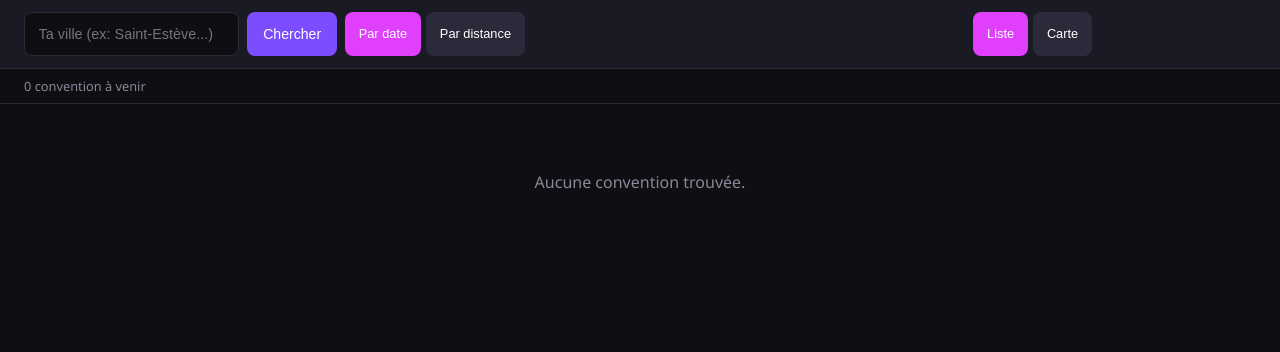
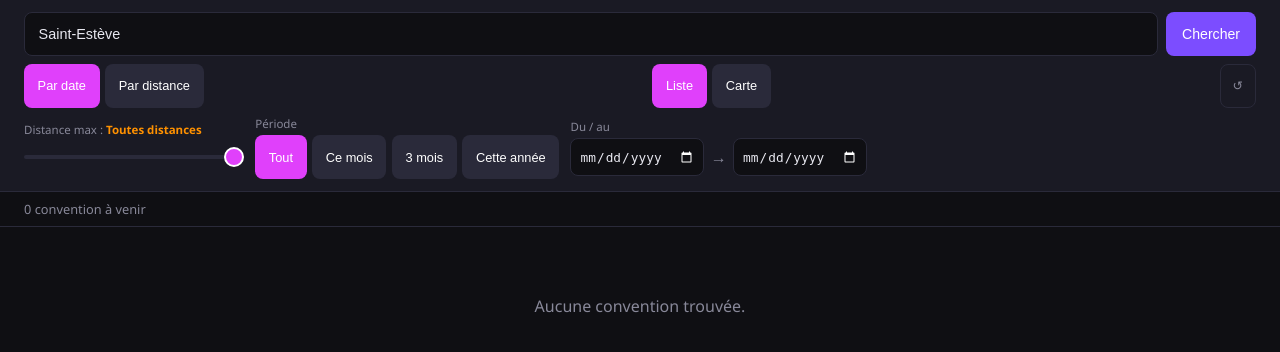
Before and after one commit to Alizee-M/Scrap-conventions, a Flask app: page / in a window 1280 px wide. Shown: the part 83-435 px from the top of the page. Run offline with Flask 3, Linux system fonts and the light colour scheme; data that the repository does not hold is empty.

Commit message:
Ajouter filtres distance (slider) et date (presets + plage)
Saint-Estève est préremplie comme ville par défaut pour calculer
la distance. Filtrage côté client, pas de rappel API nécessaire.

```diff
--- a/templates/index.html
+++ b/templates/index.html
@@ -138,6 +138,85 @@
     padding: 0 0.75rem;
     flex-shrink: 0;
   }
+
+  /* ── Filters ── */
+  .filter-group {
+    display: flex;
+    flex-direction: column;
+    gap: 0.3rem;
+    flex: 1;
+    min-width: 160px;
+  }
+
+  .filter-label {
+    color: var(--muted);
+    font-size: 0.72rem;
+  }
+
+  .filter-label span { color: var(--orange); font-weight: 600; }
+
+  input[type="range"] {
+    width: 100%;
+    height: 32px;
+    background: transparent;
+    -webkit-appearance: none;
+  }
+
+  input[type="range"]::-webkit-slider-runnable-track {
+    height: 4px;
+    background: var(--border);
+    border-radius: 2px;
+  }
+
+  input[type="range"]::-webkit-slider-thumb {
+    -webkit-appearance: none;
+    width: 20px;
+    height: 20px;
+    border-radius: 50%;
+    background: var(--accent);
+    border: 2px solid #fff;
+    margin-top: -8px;
+    cursor: pointer;
+  }
+
+  input[type="range"]::-moz-range-track {
+    height: 4px;
+    background: var(--border);
+    border-radius: 2px;
+  }
+
+  input[type="range"]::-moz-range-thumb {
+    width: 16px;
+    height: 16px;
+    border-radius: 50%;
+    background: var(--accent);
+    border: 2px solid #fff;
+    cursor: pointer;
+  }
+
+  .date-range-inputs {
+    display: flex;
+    align-items: center;
+    gap: 0.4rem;
+    color: var(--muted);
+  }
+
+  input[type="date"] {
+    flex: 1;
+    min-width: 0;
+    background: var(--bg);
+    border: 1px solid var(--border);
+    color: var(--text);
+    border-radius: 8px;
+    padding: 0.45rem 0.5rem;
+    font-size: 0.8rem;
+    outline: none;
+    min-height: 38px;
+    -webkit-appearance: none;
+    color-scheme: dark;
+  }
+
+  input[type="date"]:focus { border-color: var(--accent); }
 
   /* ── Stats ── */
   .stats {
@@ -295,6 +374,7 @@
 
     .controls {
       flex-direction: row;
+      flex-wrap: wrap;
       padding: 0.75rem 1.5rem;
       align-items: center;
     }
@@ -304,6 +384,8 @@
 
     .btn-group { flex: none; }
     .btn-group button { flex: none; padding: 0 0.85rem; }
+
+    .filter-group { flex: none; min-width: 220px; }
 
     .stats { padding: 0.5rem 1.5rem; font-size: 0.8rem; }
 
@@ -350,7 +432,7 @@
 <div class="controls">
   <!-- Row 1 : search -->
   <div class="controls-row" style="flex:1; width:100%;">
-    <input type="text" id="location" placeholder="Ta ville (ex: Saint-Estève...)" autocomplete="off" />
+    <input type="text" id="location" placeholder="Ta ville (ex: Saint-Estève...)" autocomplete="off" value="Saint-Estève" />
     <button id="btn-search">Chercher</button>
   </div>
   <!-- Row 2 : sort + view + refresh -->
@@ -364,6 +446,30 @@
       <button id="btn-view-map" onclick="setView('map')">Carte</button>
     </div>
     <button class="btn-refresh" id="btn-refresh" onclick="refresh()" style="margin-left:0.5rem;">↺</button>
+  </div>
+  <!-- Row 3 : filters -->
+  <div class="controls-row" style="width:100%; flex-wrap:wrap; gap:0.7rem;">
+    <div class="filter-group">
+      <label class="filter-label">Distance max : <span id="dist-value">Toutes distances</span></label>
+      <input type="range" id="distance-slider" min="0" max="600" step="20" value="600">
+    </div>
+    <div class="filter-group">
+      <label class="filter-label">Période</label>
+      <div class="btn-group" id="date-presets">
+        <button class="active" onclick="setDatePreset('all', this)">Tout</button>
+        <button onclick="setDatePreset('month', this)">Ce mois</button>
+        <button onclick="setDatePreset('3months', this)">3 mois</button>
+        <button onclick="setDatePreset('year', this)">Cette année</button>
+      </div>
+    </div>
+    <div class="filter-group date-range">
+      <label class="filter-label">Du / au</label>
+      <div class="date-range-inputs">
+        <input type="date" id="date-from">
+        <span>→</span>
+        <input type="date" id="date-to">
+      </div>
+    </div>
   </div>
 </div>
 
@@ -390,6 +496,10 @@ let currentView = 'list';
 let userLat = null;
 let userLon = null;
 let conventions = [];
+let distanceMax = null;
+let dateFrom = null;
+let dateTo = null;
+const DIST_SLIDER_MAX = 600;
 
 // ── Leaflet ──────────────────────────────────────────────────────────────────
 const map = L.map('map', { zoomControl: true }).setView([46.6, 2.3], 6);
@@ -480,6 +590,44 @@ function sortedData(data) {
   return copy;
 }
 
+function filterData(data) {
+  return data.filter(c => {
+    if (distanceMax !== null) {
+      if (c.distance_km === null || c.distance_km === undefined || c.distance_km > distanceMax) return false;
+    }
+    if (dateFrom && (!c.date || c.date < dateFrom)) return false;
+    if (dateTo && (!c.date || c.date > dateTo)) return false;
+    return true;
+  });
+}
+
+function setDatePreset(preset, btn) {
+  document.querySelectorAll('#date-presets button').forEach(b => b.classList.remove('active'));
+  btn.classList.add('active');
+
+  const pad = n => String(n).padStart(2, '0');
+  const toISO = d => `${d.getFullYear()}-${pad(d.getMonth() + 1)}-${pad(d.getDate())}`;
+  const today = new Date();
+  let from = null, to = null;
+
+  if (preset === 'month') {
+    from = new Date(today.getFullYear(), today.getMonth(), 1);
+    to = new Date(today.getFullYear(), today.getMonth() + 1, 0);
+  } else if (preset === '3months') {
+    from = today;
+    to = new Date(today.getFullYear(), today.getMonth() + 3, today.getDate());
+  } else if (preset === 'year') {
+    from = today;
+    to = new Date(today.getFullYear(), 11, 31);
+  }
+
+  dateFrom = from ? toISO(from) : null;
+  dateTo = to ? toISO(to) : null;
+  document.getElementById('date-from').value = dateFrom || '';
+  document.getElementById('date-to').value = dateTo || '';
+  renderAll(conventions);
+}
+
 function renderList(data) {
   const grid = document.getElementById('grid');
   if (!data.length) { grid.innerHTML = '<div class="empty">Aucune convention trouvée.</div>'; return; }
@@ -504,9 +652,11 @@ function renderList(data) {
 }
 
 function renderAll(data) {
-  const s = sortedData(data);
+  const filtered = filterData(data);
+  const s = sortedData(filtered);
+  const filterNote = filtered.length !== data.length ? ` (sur ${data.length})` : '';
   document.getElementById('stats').textContent =
-    `${s.length} convention${s.length > 1 ? 's' : ''} à venir` +
+    `${s.length} convention${s.length > 1 ? 's' : ''}${filterNote} à venir` +
     (userLat !== null ? ` · ${currentSort === 'distance' ? 'par distance' : 'par date'}` : '');
   renderList(s);
   if (currentView === 'map') renderMap(s);
@@ -545,6 +695,31 @@ async function refresh() {
 document.getElementById('btn-search').addEventListener('click', load);
 document.getElementById('location').addEventListener('keydown', e => { if (e.key === 'Enter') load(); });
 
+const distSlider = document.getElementById('distance-slider');
+const distValueEl = document.getElementById('dist-value');
+distSlider.addEventListener('input', () => {
+  const v = parseInt(distSlider.value, 10);
+  distanceMax = v >= DIST_SLIDER_MAX ? null : v;
+  distValueEl.textContent = distanceMax === null ? 'Toutes distances' : `≤ ${distanceMax} km`;
+  renderAll(conventions);
+});
+
+function clearDatePresetActive() {
+  document.querySelectorAll('#date-presets button').forEach(b => b.classList.remove('active'));
+}
+
+document.getElementById('date-from').addEventListener('change', e => {
+  dateFrom = e.target.value || null;
+  clearDatePresetActive();
+  renderAll(conventions);
+});
+
+document.getElementById('date-to').addEventListener('change', e => {
+  dateTo = e.target.value || null;
+  clearDatePresetActive();
+  renderAll(conventions);
+});
+
 load();
 </script>
 </body>
```
